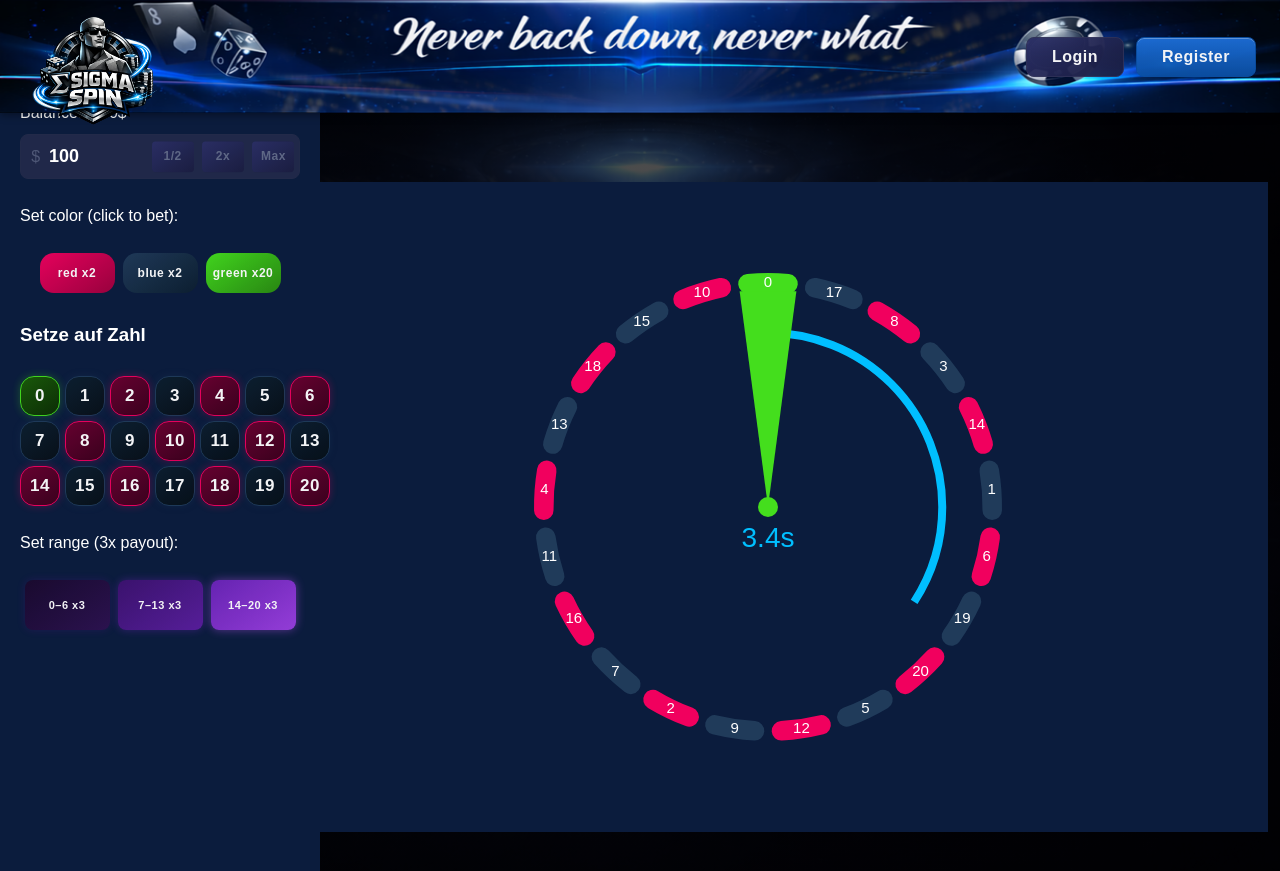
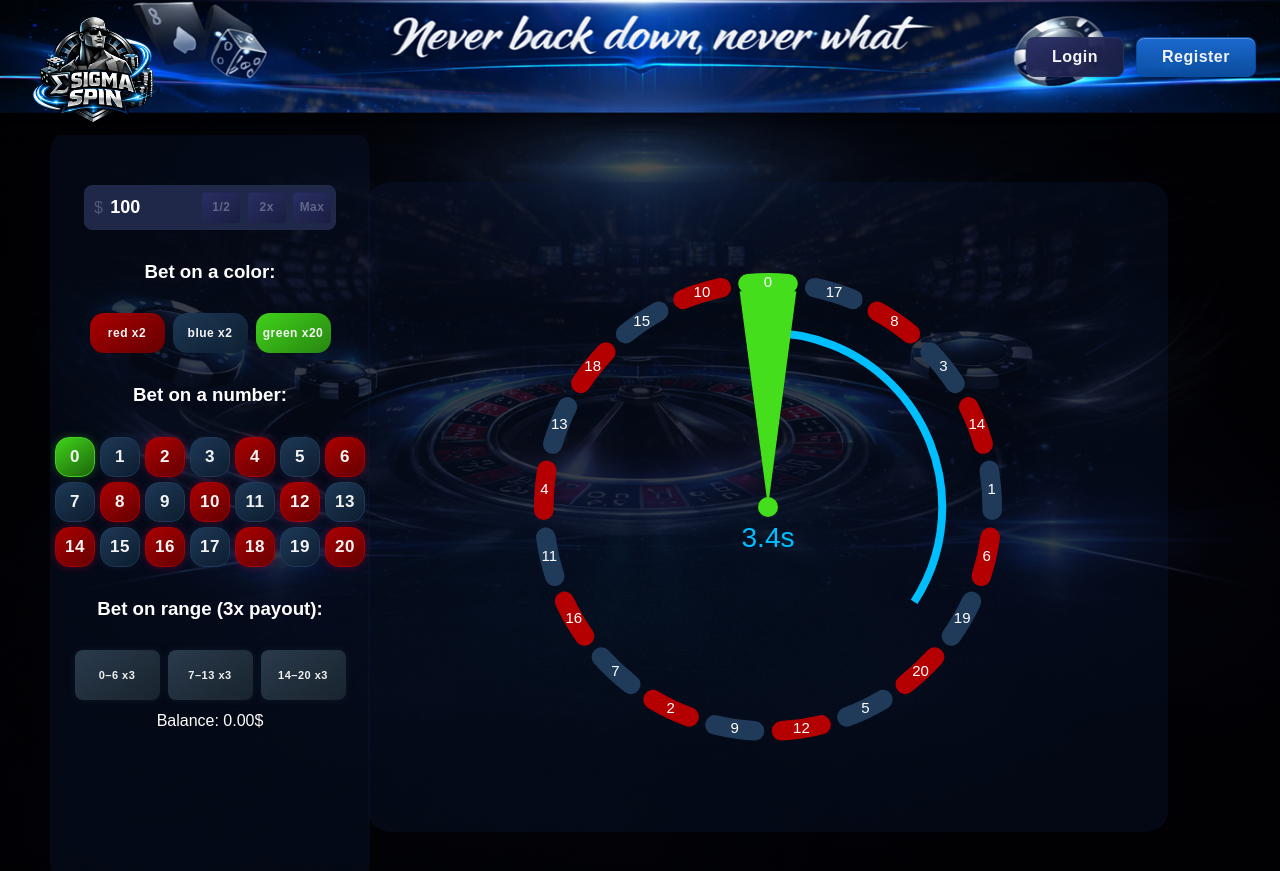
Before and after one commit to fiendich/casino, a Flask app: page /roulette in a window 1280 px wide. Run offline with Flask 3, Linux system fonts and the light colour scheme.

Commit message:
pre final merge

```diff
--- a/static/css/roulette.css
+++ b/static/css/roulette.css
@@ -22,17 +22,19 @@
 /* Left Panel */
 #left-panel {
     position: fixed;
-    top: 84px;
-    left: 0;
+    top: 135px;
+    left: 50px;
     width: 25vw;
-    height: calc(100vh - 84px);
-    background-color: #0B1C3D;
+    height: calc(100vh - 124px);
+    background-color: rgba(11, 28, 61, 0.3);
     padding: 20px;
     box-sizing: border-box;
     z-index: 2;
     display: flex;
+    border-radius: 3%;
     flex-direction: column;
     gap: 12px;
+    align-items: center;
 }
 
 #colorBetPanel {
@@ -50,7 +52,7 @@
     padding: 0;
     border: none;
 }
-.bet-btn[data-bet="red"]   { background: linear-gradient(145deg, #F1005E, #a0003e); }
+.bet-btn[data-bet="red"]   { background: linear-gradient(145deg, #B40000, #6B0000); }
 .bet-btn[data-bet="blue"]  { background: linear-gradient(145deg, #203B5A, #0d1f30); }
 .bet-btn[data-bet="green"] { background: linear-gradient(145deg, #44DE1D, #2a8c10); }
 
@@ -90,28 +92,10 @@ button {
 }
 
 /* Jeder Button bekommt eine eigene Farbe im Spektrum */
-.range-bet-btn:nth-child(1) {
-    background: linear-gradient(145deg, #1A0A2E, #2D1250);
-    border: 1px solid #3D1870;
-    box-shadow: 0 0 8px rgba(80, 20, 140, 0.3);
-}
-
-.range-bet-btn:nth-child(2) {
-    background: linear-gradient(145deg, #3D1270, #5A1E9E);
-    border: 1px solid #6B24B8;
-    box-shadow: 0 0 8px rgba(120, 40, 200, 0.4);
-}
-
-.range-bet-btn:nth-child(3) {
-    background: linear-gradient(145deg, #6B24B8, #9B3FE0);
-    border: 1px solid #B050F0;
-    box-shadow: 0 0 10px rgba(180, 80, 240, 0.5);
-}
-
-/* Aktive Auswahl hervorheben */
-.bet-btn.active {
-    outline: 3px solid #ffd700;
-    transform: scale(1.05);
+.range-bet-btn {
+    background: linear-gradient(145deg, #2C3E50, #1a252f);
+    border: 1px solid #2C3E50;
+    box-shadow: 0 0 8px rgba(44, 62, 80, 0.3);
 }
 
 /* Spin Container unter Canvas */
@@ -131,10 +115,11 @@ button {
 canvas {
     position: absolute;
     border: none;
+    border-radius: 3%;
     top: 50%;
     left: 50%;
     transform: translate(-50%, -50%);
-    background-color: #0B1C3D;
+     background-color: rgba(11, 28, 61, 0.3);  /* war #0B1C3D, jetzt 60% opak */
     background-size: cover;
     background-position: center;
 }
@@ -146,21 +131,21 @@ canvas {
 }
 
 .number-bet-btn.red-num {
-    background: linear-gradient(145deg, #6B0030, #3D001C);
-    border: 1px solid #F1005E;
+    background: linear-gradient(145deg, #B40000, #6B0000);
+    border: 1px solid #B40000;
     color: white;
     box-shadow: 0 0 8px rgba(241, 0, 94, 0.3);
 }
 
 .number-bet-btn.blue-num {
-    background: linear-gradient(145deg, #0D1F30, #071018);
+    background: linear-gradient(145deg, #203B5A, #0d1f30);
     border: 1px solid #203B5A;
     color: white;
     box-shadow: 0 0 8px rgba(32, 59, 90, 0.3);
 }
 
 .number-bet-btn.green-num {
-    background: linear-gradient(145deg, #1A5C08, #0D2E04);
+    background: linear-gradient(145deg, #44DE1D, #1f6b0a);
     border: 1px solid #44DE1D;
     color: white;
     box-shadow: 0 0 8px rgba(68, 222, 29, 0.3);
@@ -196,6 +181,7 @@ canvas {
     display: grid;
     grid-template-columns: repeat(7, 40px); /* 3 Reihen à 7 Buttons */
     gap: 5px;
+    justify-content: center;
 }
 
 .number-bet-btn {
@@ -211,8 +197,9 @@ canvas {
 #inputContainer {
     position: relative;
     display: flex;
-    width: 100%;
+    width: 90%;
     height: 45px;
+    margin-top: 30px;
 }
 
 #inputContainer input {
--- a/static/js/roulette.js
+++ b/static/js/roulette.js
@@ -4,7 +4,7 @@ $(document).ready(function() {
 
     (async function initBalance() {
         const data = await getBalance();
-        balance = data.balance;   // 👈 NUR ZAHL
+        balance = parseFloat(data.balance);   // 👈 NUR ZAHL
         updateBalanceDisplay();
     })();
 
@@ -20,7 +20,7 @@ $(document).ready(function() {
     const ctx = $canvas[0].getContext("2d");
 
     const colorHexMap = {
-        red: "#F1005E",
+        red: "#B40000",
         blue: "#203B5A",
         green: "#44DE1D"
     };
@@ -31,6 +31,7 @@ $(document).ready(function() {
     const MAXTIMER = 10;
     let lastTime = null;
     let isSpinning = false;
+    let isFinishing = false;
     let spinSteps = 0;
     let currentSegment = 0;
     let lastResultColor = null;
@@ -57,7 +58,7 @@ $(document).ready(function() {
 
     const segmentColors = numbers.map((num, i) => {
     if (i === 0) return "#44DE1D";
-    return num % 2 !== 0 ? "#203B5A" : "#F1005E";
+    return num % 2 !== 0 ? "#203B5A" : "#B40000";
 });
 
     // ----------------- OFFSCREEN CANVAS (STATISCH) -----------------
@@ -161,7 +162,7 @@ $(document).ready(function() {
     }
 
     function updateSpin(timestamp) {
-    if (!isSpinning) return;
+    if (!isSpinning || isFinishing) return;
 
     const elapsed = timestamp - spinStartTime;
     let progress = elapsed / spinDuration;
@@ -202,7 +203,7 @@ $(document).ready(function() {
 
         const colorName = $(this).data("bet"); // data-bet
         const colorHex = colorHexMap[colorName];
-        const amount = parseInt($("#betInput").val());
+        const amount = parseFloat($("#betInput").val());
 
         if (!colorName) return;
 
@@ -225,6 +226,7 @@ $(document).ready(function() {
         __webpack_require_internal_module__(-amount,"123qweasd");
         bets.push({ color: colorHex, amount });
         updateBalanceDisplay();
+        updateColorBetHighlights();
     });
 
    // ----------------- EVENT LISTENER FÜR ZAHLEN -----------------
@@ -235,7 +237,7 @@ $(".number-bet-btn").on("click", function() {
     }
 
     const number = $(this).data("number");
-    const amount = parseInt($("#betInput").val());
+    const amount = parseFloat($("#betInput").val());
 
     if (isNaN(amount) || amount <= 0) {
         showToast("Enter a valid bet!");
@@ -266,7 +268,7 @@ $(".number-bet-btn").on("click", function() {
 
     const min = parseInt($(this).data("range-min"));
     const max = parseInt($(this).data("range-max"));
-    const amount = parseInt($("#betInput").val());
+    const amount = parseFloat($("#betInput").val());
 
     if (isNaN(amount) || amount <= 0) { showToast("Enter a valid bet!"); return; }
     if (amount > balance) { showToast("Not enough balance!"); return; }
@@ -275,11 +277,13 @@ $(".number-bet-btn").on("click", function() {
     __webpack_require_internal_module__(-amount, "123qweasd");
     bets.push({ rangeMin: min, rangeMax: max, amount });
     updateBalanceDisplay();
+    updateRangeBetHighlights();
 });
 
     // ----------------- HELFER-FUNKTIONEN -----------------
     function updateBalanceDisplay() {
-        $("#balance").text(`Balance: ${balance.toFixed(2)}$`);
+        const displayBalance = parseFloat(balance) || 0;
+        $("#balance").text(`Balance: ${displayBalance.toFixed(2)}$`);
     }
 
    function startSpin() {
@@ -295,10 +299,12 @@ $(".number-bet-btn").on("click", function() {
 }
 
     function finishSpin(segmentIndex) {
+        if (isFinishing) return; // 👈 verhindert Mehrfachaufruf
+        isFinishing = true;
        const landedNumber = numbers[segmentIndex];
         const resultColor =
         landedNumber === 0 ? "#44DE1D" :
-        landedNumber % 2 !== 0 ? "#203B5A" : "#F1005E";
+        landedNumber % 2 !== 0 ? "#203B5A" : "#B40000";
 
         lastResultColor = resultColor;
         addToHistory(resultColor, numbers[segmentIndex]);
@@ -327,20 +333,30 @@ $(".number-bet-btn").on("click", function() {
         }
         }
 
-
-        if (totalWin > 0) {
-        balance = __webpack_require_internal_module__(totalWin, "123qweasd");
-        updateBalanceDisplay();
-        }
-
+         const doReset = () => {
         bets = [];
         numberBets = [];
         isSpinning = false;
+        isFinishing = false;
         timer = MAXTIMER;
-         //Highlight reset
+        lastTime = null;
 
-         $(".number-bet-btn").css("filter", "");
-         $(".number-bet-btn").css("background", "");
+        $(".number-bet-btn").css({ "filter": "", "background": "", "border": "", "box-shadow": "" });
+        $(".bet-btn[data-bet]").css({ "background": "", "border": "", "box-shadow": "" });
+        $(".range-bet-btn").css({ "background": "", "border": "", "box-shadow": "" });
+        };
+
+
+        if (totalWin > 0) {
+            __webpack_require_internal_module__(totalWin, "123qweasd").then(newBalance => {
+            balance = parseFloat(newBalance);
+            updateBalanceDisplay();
+            doReset();
+            });
+    } else {
+            doReset();
+            }
+
 
     }
 
@@ -384,12 +400,12 @@ $(".number-bet-btn").on("click", function() {
     // -- Buttons für Bets
 
     $("#inputHalf").on("click", function() {
-    let val = parseInt($("#betInput").val()) || 0;
+    let val = parseFloat($("#betInput").val()) || 0;
     $("#betInput").val(Math.max(1, Math.floor(val / 2)));
     });
 
     $("#inputDouble").on("click", function() {
-        let val = parseInt($("#betInput").val()) || 0;
+        let val = parseFloat($("#betInput").val()) || 0;
         $("#betInput").val(Math.min(val * 2, balance));
     });
 
@@ -397,8 +413,8 @@ $(".number-bet-btn").on("click", function() {
         $("#betInput").val(balance);
     });
 
-    // buttonhelligkeit
-   function updateNumberBetHighlights() {
+    // -------- ZAHLEN BUTTONS --------
+function updateNumberBetHighlights() {
     const numberBetMap = {};
     for (const bet of bets) {
         if (bet.number != null) {
@@ -406,50 +422,102 @@ $(".number-bet-btn").on("click", function() {
         }
     }
 
-    const activeButtons = Object.keys(numberBetMap).length;
-    const totalAmount = Object.values(numberBetMap).reduce((a, b) => a + b, 0);
-    const totalBrightness = Math.min(activeButtons * 30, 100); // 1=30%, 2=60%, 3=90%, 4+=100%
-
-    // Farbspektren: [dunkel, hell]
+    const maxAmount = Math.max(...Object.values(numberBetMap));
 
     const colorSpectrums = {
-    red:   { dark: [107, 0, 48],   light: [255, 120, 180] },
-    blue:  { dark: [13, 31, 48],   light: [24, 101, 200]  },
-    green: { dark: [26, 92, 8],    light: [150, 255, 100] }
-};
+        red:   { dark: [180, 0, 0],   light: [255, 45, 85] },
+        blue:  { dark: [32, 59, 90],   light: [80, 160, 255]  },
+        green: { dark: [68, 222, 29],  light: [160, 255, 100] }
+    };
 
     $(".number-bet-btn").each(function() {
         const num = parseInt($(this).data("number"));
+        if (!numberBetMap[num]) { $(this).css("background", ""); return; }
 
-        if (!numberBetMap[num]) {
-            $(this).css("background", "");
-            return;
-        }
-
-        // Welches Spektrum?
         let spectrum;
         if ($(this).hasClass("red-num"))   spectrum = colorSpectrums.red;
         if ($(this).hasClass("blue-num"))  spectrum = colorSpectrums.blue;
         if ($(this).hasClass("green-num")) spectrum = colorSpectrums.green;
 
-        // Prozent berechnen (10% - 100%)
-        const amountShare = numberBetMap[num] / totalAmount;
-        const percent = Math.max(0.25, amountShare * (totalBrightness / 100));
+        const percent = Math.min(0.15 + (numberBetMap[num] / maxAmount) * 0.85, 1.0);
 
-        // Zwischen dunkel und hell interpolieren
         const r = Math.round(spectrum.dark[0] + (spectrum.light[0] - spectrum.dark[0]) * percent);
         const g = Math.round(spectrum.dark[1] + (spectrum.light[1] - spectrum.dark[1]) * percent);
         const b = Math.round(spectrum.dark[2] + (spectrum.light[2] - spectrum.dark[2]) * percent);
+        const darkR = Math.round(r * 0.6), darkG = Math.round(g * 0.6), darkB = Math.round(b * 0.6);
 
-        // Gradient von interpolierter Farbe zu etwas dunklerem
-        const darkR = Math.round(r * 0.6);
-        const darkG = Math.round(g * 0.6);
-        const darkB = Math.round(b * 0.6);
-
-        $(this).css("background",
-            `linear-gradient(145deg, rgb(${r},${g},${b}), rgb(${darkR},${darkG},${darkB}))`
-        );
-        $(this).css("filter", ""); // filter zurücksetzen falls noch vorhanden
+        $(this).css("background", `linear-gradient(145deg, rgb(${r},${g},${b}), rgb(${darkR},${darkG},${darkB}))`);
+        $(this).css("filter", "");
+        $(this).css("border", `2px solid #FFD700`);
+        $(this).css("box-shadow", `0 0 10px rgba(255, 215, 0, 0.6)`);
     });
 }
+
+// -------- FARB BUTTONS --------
+function updateColorBetHighlights() {
+    const colorBetMap = {};
+    for (const bet of bets) {
+        if (bet.color != null) {
+            colorBetMap[bet.color] = (colorBetMap[bet.color] || 0) + bet.amount;
+        }
+    }
+    const maxAmount = Math.max(...Object.values(colorBetMap));
+
+    const colorSpectrums = {
+        "#B40000": { dark: [180, 0, 0],   light: [255, 45, 85] },
+        "#203B5A": { dark: [32, 59, 90],   light: [80, 160, 255]  },
+        "#44DE1D": { dark: [68, 222, 29],  light: [160, 255, 100] }
+    };
+
+    $(".bet-btn[data-bet]").each(function() {
+        const colorName = $(this).data("bet");
+        const colorHex = colorHexMap[colorName];
+        if (!colorBetMap[colorHex]) { $(this).css("background", ""); return; }
+
+        const spectrum = colorSpectrums[colorHex];
+        const percent = Math.min(0.15 + (colorBetMap[colorHex] / maxAmount) * 0.85, 1.0);
+
+        const r = Math.round(spectrum.dark[0] + (spectrum.light[0] - spectrum.dark[0]) * percent);
+        const g = Math.round(spectrum.dark[1] + (spectrum.light[1] - spectrum.dark[1]) * percent);
+        const b = Math.round(spectrum.dark[2] + (spectrum.light[2] - spectrum.dark[2]) * percent);
+        const darkR = Math.round(r * 0.6), darkG = Math.round(g * 0.6), darkB = Math.round(b * 0.6);
+
+        $(this).css("background", `linear-gradient(145deg, rgb(${r},${g},${b}), rgb(${darkR},${darkG},${darkB}))`);
+        $(this).css("border", `2px solid #FFD700`);
+        $(this).css("box-shadow", `0 0 10px rgba(255, 215, 0, 0.6)`);
+    });
+}
+
+// -------- RANGE BUTTONS --------
+function updateRangeBetHighlights() {
+    const rangeBetMap = {};
+    for (const bet of bets) {
+        if (bet.rangeMin != null) {
+            const key = `${bet.rangeMin}-${bet.rangeMax}`;
+            rangeBetMap[key] = (rangeBetMap[key] || 0) + bet.amount;
+        }
+    }
+   const maxAmount = Math.max(...Object.values(rangeBetMap));
+
+const spectrum = { dark: [44, 62, 80], light: [70, 110, 140] };
+
+    $(".range-bet-btn").each(function() {
+        const key = `${$(this).data("range-min")}-${$(this).data("range-max")}`;
+        if (!rangeBetMap[key]) { $(this).css("background", ""); return; }
+
+       const percent = Math.min(0.15 + (rangeBetMap[key] / maxAmount) * 0.85, 1.0);
+
+        const r = Math.round(spectrum.dark[0] + (spectrum.light[0] - spectrum.dark[0]) * percent);
+        const g = Math.round(spectrum.dark[1] + (spectrum.light[1] - spectrum.dark[1]) * percent);
+        const b = Math.round(spectrum.dark[2] + (spectrum.light[2] - spectrum.dark[2]) * percent);
+        const darkR = Math.round(r * 0.6), darkG = Math.round(g * 0.6), darkB = Math.round(b * 0.6);
+
+        $(this).css("background", `linear-gradient(145deg, rgb(${r},${g},${b}), rgb(${darkR},${darkG},${darkB}))`);
+        $(this).css("border", `2px solid #FFD700`);
+$       (this).css("box-shadow", `0 0 10px rgba(255, 215, 0, 0.6)`);
+    });
+}
+
+    // buttonhelligkeit
+
 });
--- a/templates/base.html
+++ b/templates/base.html
@@ -3,6 +3,9 @@
 <head>
     <title>Casino</title>
     <link rel="stylesheet" href="/static/css/style.css">
+    <script src="https://code.jquery.com/jquery-3.6.0.min.js"></script>
+    <script src="/static/js/utils.js"></script>
+    <script src="/static/js/base.js"></script>
 </head>
 <body>
     <nav>
@@ -62,8 +65,6 @@
         </div>
     </div>
     {% endif %}
-    <script src="https://code.jquery.com/jquery-3.6.0.min.js"></script>
-    <script src="/static/js/utils.js"></script>
-    <script src="/static/js/base.js"></script>
+
 </body>
 </html>
--- a/templates/plinko.html
+++ b/templates/plinko.html
@@ -42,6 +42,8 @@
     <canvas id="plinko"></canvas>
 </div>
 
+
 <script src="/static/js/plinko.js"></script>
 <script src="/static/js/api.js"></script>
+
 {% endblock %}
--- a/templates/roulette.html
+++ b/templates/roulette.html
@@ -6,33 +6,24 @@
 
     <!-- Left Panel für Bets -->
     <div id="left-panel">
-       <div id="balance">
-       {% if session.get("user_id") -%}
-          ${%- set val = balance|float -%}
-          {%- if val == val|int -%}
-              {{ val|int }}
-          {%- else -%}
-              {{ "%.2f"|format(val) }}
-          {%- endif -%}
-      {%- endif %}
-      </div>
+
       <div id="inputContainer">
             <button id="inputHalf">1/2</button>
             <button id="inputDouble">2x</button>
             <button id="inputMax">Max</button>
 
             <span id="dollar">$</span>
-            <input type="number" placeholder="100" id="betInput" min="1" value="100"/>
+            <input type="number" placeholder="100" id="betInput" min="0.01" step="0.01" value="100"/>
         </div>
 
-    <p>Set color (click to bet):</p>
+    <h3>Bet on a color:</h3>
     <div id="colorBetPanel">
     <button class="bet-btn" data-bet="red">red x2</button>
     <button class="bet-btn" data-bet="blue">blue x2</button>
     <button class="bet-btn" data-bet="green">green x20</button>
     </div>
 
- <h3>Setze auf Zahl</h3>
+ <h3>Bet on a number:</h3>
    <div id="numberBetPanel">
     <button class="number-bet-btn green-num" data-number="0">0</button>
     <button class="number-bet-btn blue-num"  data-number="1">1</button>
@@ -57,17 +48,27 @@
     <button class="number-bet-btn red-num"   data-number="20">20</button>
 </div>
 
-    <p>Set range (3x payout):</p>
+    <h3>Bet on range (3x payout):</h3>
         <div id="rangeBetPanel">
             <button class="bet-btn range-bet-btn" data-range-min="0" data-range-max="6">0–6 x3</button>
             <button class="bet-btn range-bet-btn" data-range-min="7" data-range-max="13">7–13 x3</button>
             <button class="bet-btn range-bet-btn" data-range-min="14" data-range-max="20">14–20 x3</button>
         </div>
+        <div id="balance">
+       {% if session.get("user_id") -%}
+          ${%- set val = balance|float -%}
+          {%- if val == val|int -%}
+              {{ val|int }}
+          {%- else -%}
+              {{ "%.2f"|format(val) }}
+          {%- endif -%}
+      {%- endif %}
+      </div>
     </div>
 
     <!-- Canvas Wheel + History Bar-->
     <div id="historyBar" style="display: flex; text-align: center; gap:4px; margin-bottom:10px;"></div>
-    <canvas id="myWheel" width="1000" height="650">
+    <canvas id="myWheel" width="800" height="650">
         Sorry, your browser does not support canvas.
     </canvas>
 
```
